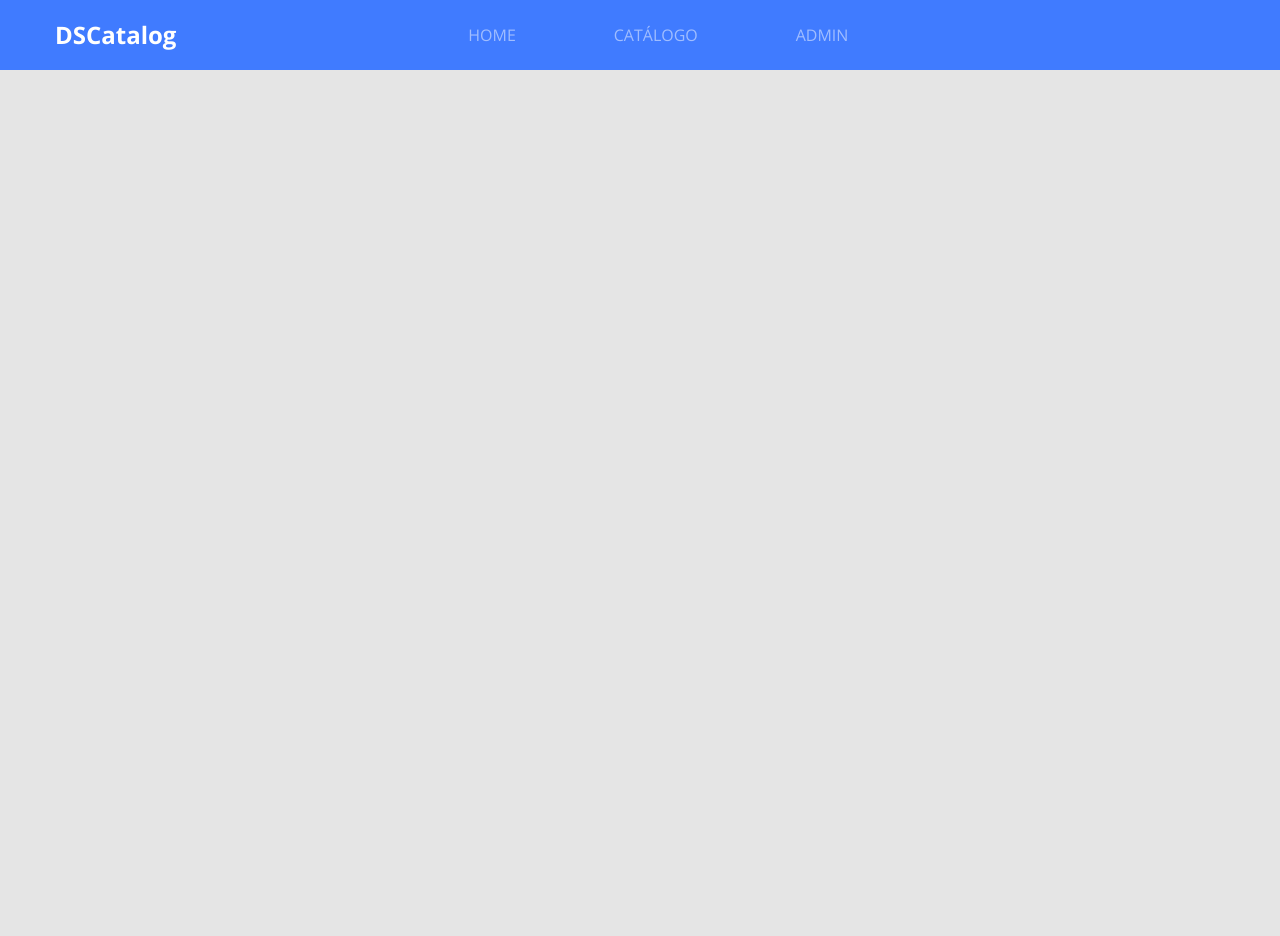
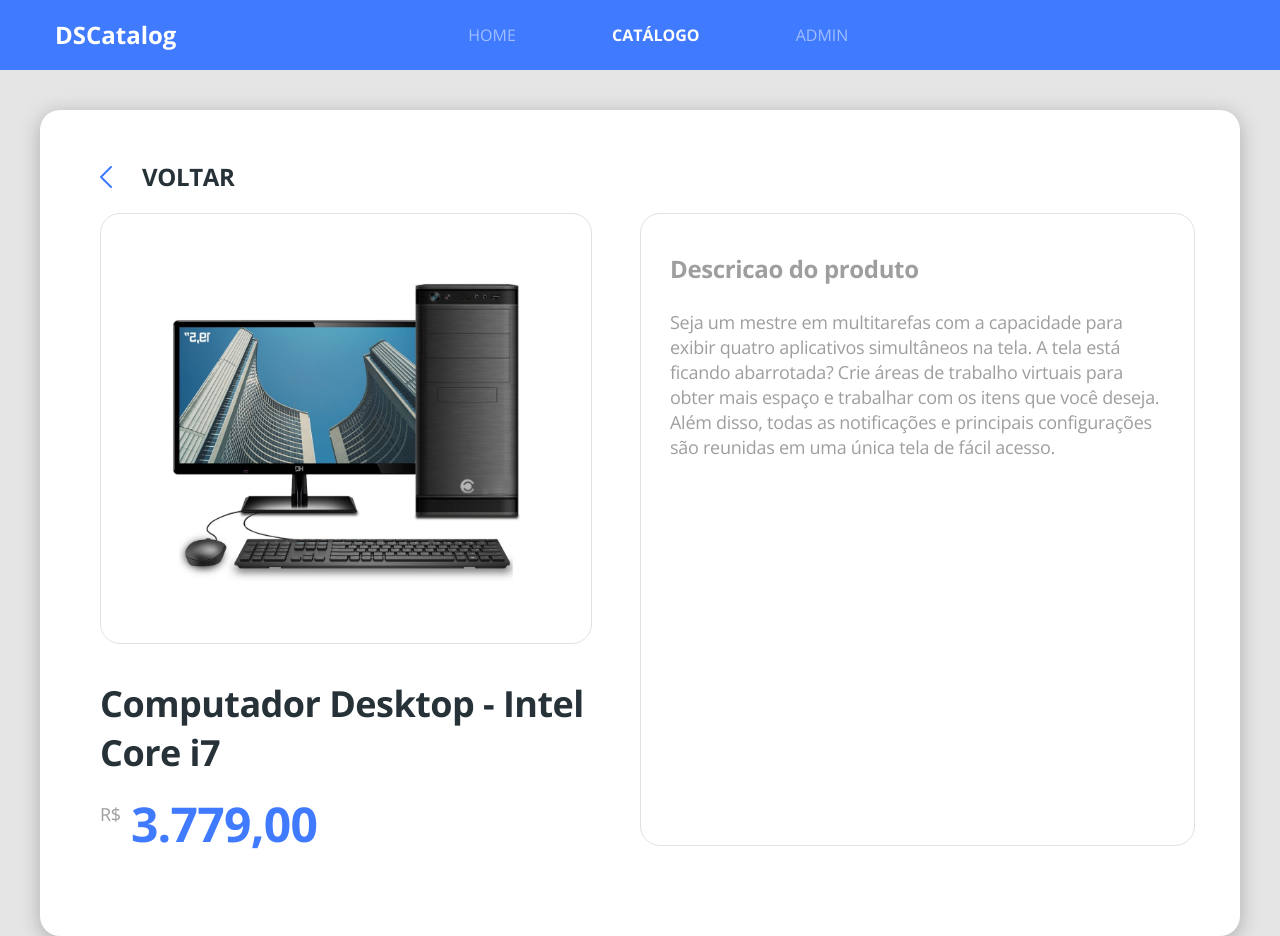
Before and after one commit to VitorLucas98/Bootcamp-dscatalog, a React (Create React App) app in the folder front-web/: page /products/1 in a window 1280 px wide. Before the commit the page ends 800 px from the top, so only its background shows below. Built offline with nearby package versions, Linux system fonts and the light colour scheme.

Commit message:
Finish details of products

```diff
--- a/front-web/src/Routes.tsx
+++ b/front-web/src/Routes.tsx
@@ -3,19 +3,23 @@
 import Navbar from './core/components/NavBar';
 import Admin from './core/pages/Admin';
 import Catalog from './core/pages/Catalog';
+import ProductDetails from './core/pages/Catalog/components/ProductDetails';
 import Home from './core/pages/Home';
 
 const Routes = () => (
     <BrowserRouter>
-    <Navbar/>
+        <Navbar />
         <Switch>
-            <Route path ='/' exact>
+            <Route path='/' exact>
                 <Home />
             </Route>
-            <Route path ='/catalog'>
+            <Route path='/products' exact>
                 <Catalog />
             </Route>
-            <Route path ='/admin'>
+            <Route path='/products/:productId'>
+                <ProductDetails/>
+            </Route>
+            <Route path='/admin'>
                 <Admin />
             </Route>
         </Switch>
--- a/front-web/src/core/components/ButtonIcon/styles.scss
+++ b/front-web/src/core/components/ButtonIcon/styles.scss
@@ -3,6 +3,7 @@
     width: 380px;
     border-radius: 10px 0 0 10px;
     text-transform: uppercase;
+
 }
 .btn-icon-content {
     background-color: #33569B;
@@ -11,4 +12,5 @@
     display: flex;
     align-items: center;
     justify-content: center;
+    color: #fff;
 }
--- a/front-web/src/core/components/NavBar/index.tsx
+++ b/front-web/src/core/components/NavBar/index.tsx
@@ -16,7 +16,7 @@
                         <NavLink to='/' activeClassName='active' exact> HOME</NavLink>
                     </li>
                     <li>
-                        <NavLink to='/catalog' activeClassName='active'>CATÁLOGO</NavLink>
+                        <NavLink to='/products' activeClassName='active'>CATÁLOGO</NavLink>
                     </li>
                     <li>
                         <NavLink to='/admin' activeClassName='active'>ADMIN</NavLink>
--- /dev/null
+++ b/front-web/src/core/components/ProductPrice/index.tsx
@@ -0,0 +1,12 @@
+import React from 'react';
+import './styles.scss';
+type Props = {
+    price: string;
+}
+const ProductPrice = ({ price }: Props) => (
+    <div className="product-price-container">
+        <span className='product-currency'>R$</span>
+        <h3 className='product-price'>{price}</h3>
+    </div>
+);
+export default ProductPrice;
--- /dev/null
+++ b/front-web/src/core/components/ProductPrice/styles.scss
@@ -0,0 +1,19 @@
+.product-price-container{
+    margin-top: 25px;
+    display: flex;
+}
+
+.product-currency{
+    font-size: 18px;
+    line-height: 25px;
+    letter-spacing: -0.015em;
+    color: #9E9E9E;
+}
+
+.product-price{
+    font-size: 32px;
+    line-height: 44px;
+    letter-spacing: -0.015em;
+    color: #407BFF;
+    margin-left: 10px;
+}
--- a/front-web/src/core/pages/Catalog/components/ProductCard/index.tsx
+++ b/front-web/src/core/pages/Catalog/components/ProductCard/index.tsx
@@ -1,16 +1,14 @@
 import React from 'react';
 import './styles.scss';
-import {ReactComponent as ProductImage} from '../../../../assets/images/product.svg';
+import { ReactComponent as ProductImage } from '../../../../assets/images/product.svg';
+import ProductPrice from '../../../../components/ProductPrice';
 
-const ProductCard = () =>(
+const ProductCard = () => (
     <div className="card-base border-radius-10 product-card">
-        <ProductImage/>
-        <div className ='product-info'>
-            <h6 className ='product-name'>Computador Desktop - Intel core i7 </h6>
-            <div className="product-price-container">
-                <span className ='product-currency'>R$</span>
-                <h3 className='product-price'>2779,00</h3>
-            </div>
+        <ProductImage />
+        <div className='product-info'>
+            <h6 className='product-name'>Computador Desktop - Intel core i7 </h6>
+            <ProductPrice price ='2.779,00' />
         </div>
     </div>
 );
--- a/front-web/src/core/pages/Catalog/components/ProductCard/styles.scss
+++ b/front-web/src/core/pages/Catalog/components/ProductCard/styles.scss
@@ -13,23 +13,5 @@
     font-size: 18px;
     line-height: 25px;
     letter-spacing: -0.015em;
+    color: #263238;
 }
-.product-price-container{
-    margin-top: 25px;
-    display: flex;
-}
-
-.product-currency{
-    font-size: 18px;
-    line-height: 25px;
-    letter-spacing: -0.015em;
-    color: #9E9E9E;
-}
-
-.product-price{
-    font-size: 32px;
-    line-height: 44px;
-    letter-spacing: -0.015em;
-    color: #407BFF;
-    margin-left: 10px;
-}
--- /dev/null
+++ b/front-web/src/core/pages/Catalog/components/ProductDetails/index.tsx
@@ -0,0 +1,45 @@
+import React from 'react';
+import { Link, useParams } from 'react-router-dom';
+import { ReactComponent as ArrowIcon } from '../../../../assets/images/arrow.svg';
+import { ReactComponent as Product } from '../../../../assets/images/product.svg';
+import ProductPrice from '../../../../components/ProductPrice';
+import './styles.scss';
+
+type ParamsType = {
+    productId: string;
+}
+
+const ProductDetails = () => {
+
+    const { productId } = useParams<ParamsType>();
+    console.log(productId);
+
+    return (
+        <div className='product-details-container'>
+            <div className="card-base border-radius-20 product-details">
+                <Link to='/products' className='product-details-goback'>
+                    <ArrowIcon className='icon-goback' />
+                    <h1 className='text-goback'>voltar</h1>
+                </Link>
+                <div className="row">
+                    <div className="col-6 pr-5">
+                        <div className='product-details-card text-center'>
+                            <Product className='product-details-image' />
+                        </div>
+                        <h1 className='product-details-name'>Computador Desktop - Intel Core i7</h1>
+                        <ProductPrice price='3.779,00'/>
+                    </div>
+                    <div className="col-6 product-details-card">
+                        <h1 className='product-description-title'>Descricao do produto</h1>
+                        <p className='product-description-text'>Seja um mestre em multitarefas com a capacidade para exibir quatro aplicativos
+                        simultâneos na tela. A tela está ficando abarrotada? Crie áreas de trabalho virtuais para obter mais espaço
+                        e trabalhar com os itens que você deseja. Além disso, todas as notificações e principais configurações são
+                        reunidas em uma única tela de fácil acesso.</p>
+                    </div>
+                </div>
+            </div>
+        </div>
+    );
+}
+
+export default ProductDetails;
--- /dev/null
+++ b/front-web/src/core/pages/Catalog/components/ProductDetails/styles.scss
@@ -0,0 +1,59 @@
+.product-details-container{
+    margin-top: 40px;
+    padding-left: 40px;
+    padding-right: 40px;
+}
+.product-details{
+    padding: 50px 60px 90px 60px ;
+}
+
+.product-details-goback{
+    display: flex;
+    align-items: center;
+    margin-bottom: 20px;
+}
+
+.icon-goback{
+    color: #407BFF;
+    transform: rotate(-180deg);
+    margin-right: 30px;
+}
+.text-goback{
+    font-size: 24px;
+    line-height: 33px;
+    letter-spacing: -0.015em;
+    color: #263238;
+    text-transform: uppercase;
+}
+
+.product-details-card{
+    border: 1px solid #E1E1E1;
+    border-radius: 20px;
+    padding: 38px 29px;
+}
+.product-details-image{
+    width: 353px;
+    height: 353px;
+}
+.product-description-title{
+    font-size: 24px;
+    line-height: 33px;
+    letter-spacing: -0.015em;
+    color: #9E9E9E;
+    margin-bottom: 25px;
+}
+.product-description-text{
+    font-size: 18px;
+    line-height: 25px;
+    letter-spacing: -0.015em;
+    color: #9E9E9E;
+}
+.product-details-name{
+    font-size: 36px;
+    line-height: 49px;
+    letter-spacing: -0.015em;
+    margin-top: 35px;
+}
+.product-details .product-price{
+    font-size: 48px;
+}
--- a/front-web/src/core/pages/Catalog/index.tsx
+++ b/front-web/src/core/pages/Catalog/index.tsx
@@ -1,4 +1,5 @@
 import React from 'react';
+import { Link } from 'react-router-dom';
 import ProductCard from './components/ProductCard';
 import './styles.scss';
 
@@ -6,12 +7,14 @@
     <div className ='catalog-container'>
         <h1 className ='catalog-title'>Catalógo de produtos</h1>
         <div className="catalog-products">
-            <ProductCard/>
-            <ProductCard/>
-            <ProductCard/>
-            <ProductCard/>
-            <ProductCard/>
-            <ProductCard/>
+            <Link to ='/products/1'><ProductCard/></Link>
+            <Link to ='/products/2'><ProductCard/></Link>
+            <Link to ='/products/3'><ProductCard/></Link>
+            <Link to ='/products/4'><ProductCard/></Link>
+            <Link to ='/products/5'><ProductCard/></Link>
+            <Link to ='/products/6'><ProductCard/></Link>
+            <Link to ='/products/7'><ProductCard/></Link>
+            <Link to ='/products/8'><ProductCard/></Link>
         </div>
     </div>
 );
--- a/front-web/src/core/pages/Home/index.tsx
+++ b/front-web/src/core/pages/Home/index.tsx
@@ -12,7 +12,7 @@
                 <p className='text-subtitle'>
                     Ajudaremos você a encontrar os melhores <br /> produtos disponíveis no mercado.
             </p>
-                <Link to='/catalog'>
+                <Link to='/products'>
                     <ButtonIcon text='inicie agora a sua busca' />
                 </Link>
             </div>
```
Also changed, not shown: front-web/src/core/assets/images/arrow.svg.
